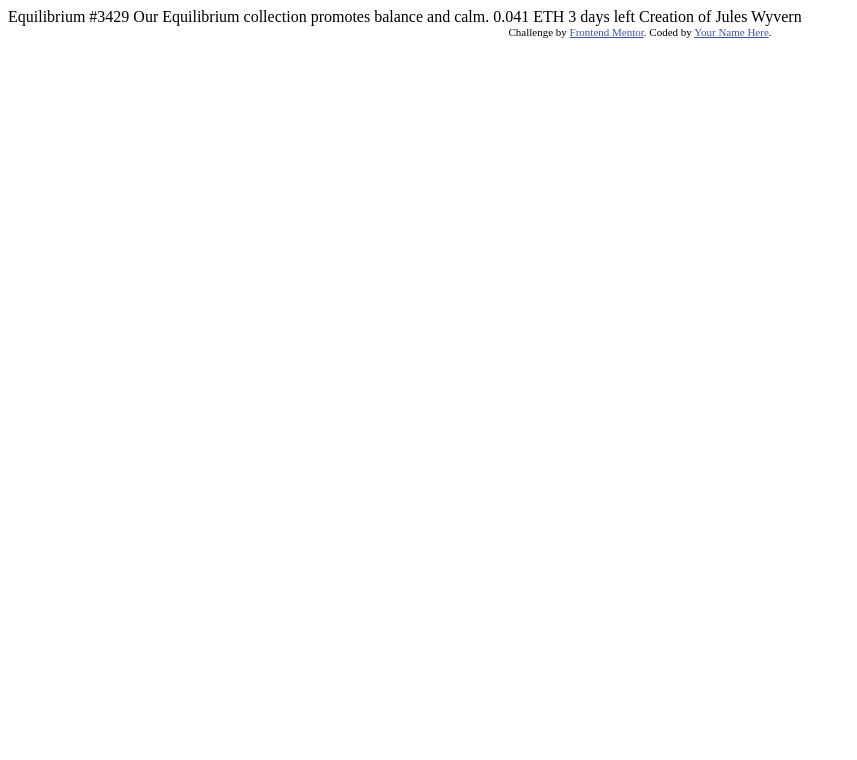
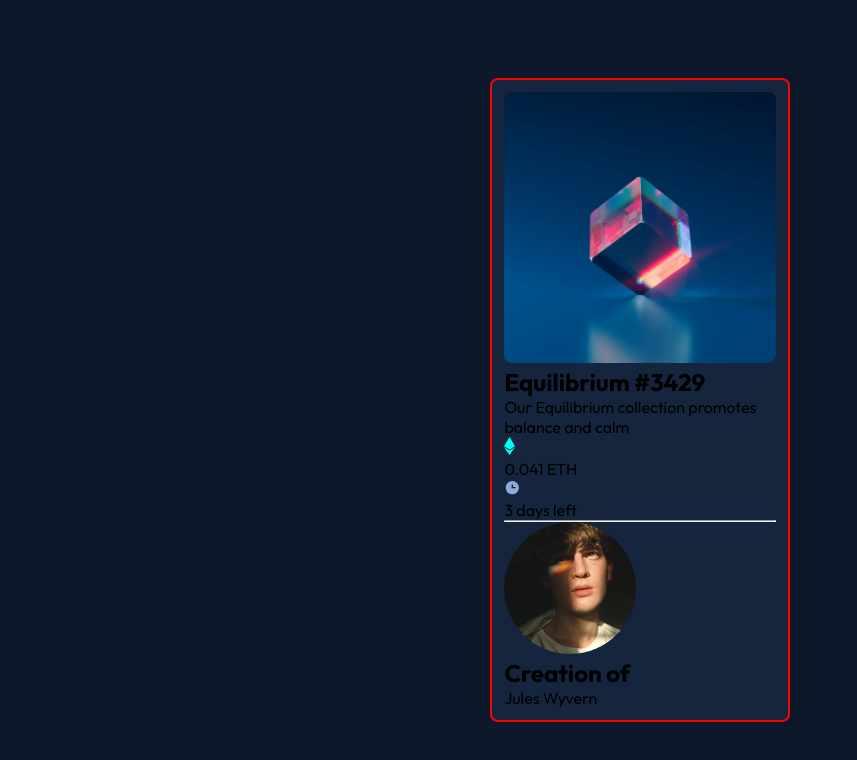
Before and after one commit to hilmi77/Solution-nft-preview-card-component-main-FEM, a plain HTML site: page index.html in a window 1280 px wide. Shown: the whole page, without its empty margins (0-857 px from the left). Drawn offline with Linux system fonts and the light colour scheme.

Commit message:
Card component created

```diff
--- a/index.html
+++ b/index.html
@@ -1,33 +1,66 @@
 <!DOCTYPE html>
 <html lang="en">
   <head>
-  <meta charset="UTF-8">
-  <meta name="viewport" content="width=device-width, initial-scale=1.0"> <!-- displays site properly based on user's device -->
-
-  <link rel="icon" type="image/png" sizes="32x32" href="./images/favicon-32x32.png">
+    <meta charset="UTF-8" />
+    <meta name="viewport" content="width=device-width, initial-scale=1.0" />
+    <!-- displays site properly based on user's device -->
+    <link rel="preconnect" href="https://fonts.googleapis.com" />
+    <link rel="preconnect" href="https://fonts.gstatic.com" crossorigin />
+    <link
+      href="https://fonts.googleapis.com/css2?family=Outfit:wght@100..900&display=swap"
+      rel="stylesheet"
+    />
+    <link
+      rel="icon"
+      type="image/png"
+      sizes="32x32"
+      href="./images/favicon-32x32.png"
+    />
+    <link rel="stylesheet" href="./styles.css" />
 
     <title>Frontend Mentor | NFT preview card component</title>
 
     <!-- Feel free to remove these styles or customise in your own stylesheet 👍 -->
     <style>
-    .attribution { font-size: 11px; text-align: center; }
-    .attribution a { color: hsl(228, 45%, 44%); }
+      .attribution {
+        font-size: 11px;
+        text-align: center;
+      }
+      .attribution a {
+        color: hsl(228, 45%, 44%);
+      }
     </style>
   </head>
   <body>
-
-  Equilibrium #3429
-
-  Our Equilibrium collection promotes balance and calm.
-
-  0.041 ETH
-  3 days left
-
-  Creation of Jules Wyvern
-
-  <div class="attribution">
-    Challenge by <a href="https://www.frontendmentor.io?ref=challenge" target="_blank">Frontend Mentor</a>.
-    Coded by <a href="#">Your Name Here</a>.
+    <main class="card">
+      <section class="content">
+        <img src="./images/image-equilibrium.jpg" alt="equilibrium" class="equilibrium"/>
+        <h1>Equilibrium #3429</h1>
+        <p>Our Equilibrium collection promotes balance and calm</p>
+        <div class="etherium-and-date">
+          <div class="etherium">
+            <img src="./images/icon-ethereum.svg" alt="etherium" />
+            <p class="number">0.041 ETH</p>
           </div>
+          <div class="date">
+            <img src="./images/icon-clock.svg" alt="clock" />
+            <p class="text">3 days left</p>
+          </div>
+        </div>
+        <hr />
+        <div class="owner">
+          <img src="./images/image-avatar.png" alt="avatar" />
+          <div class="owner-info">
+            <h2 class="first_part">Creation of</h2>
+            <p class="name">Jules Wyvern</p>
+          </div>
+      </section>
+    </main>
+    <!-- <div class="attribution">
+      Challenge by
+      <a href="https://www.frontendmentor.io?ref=challenge" target="_blank"
+        >Frontend Mentor</a
+      >. Coded by <a href="#">Your Name Here</a>.
+    </div> -->
   </body>
 </html>
--- /dev/null
+++ b/styles.css
@@ -0,0 +1,31 @@
+* {
+  padding: 0;
+  margin: 0;
+  box-sizing: border-box;
+}
+
+body {
+  font-family: "Outfit", sans-serif;
+  background-color: hsl(217, 54%, 11%);
+  display: grid;
+  place-items: center;
+  height: 100vh;
+}
+
+.card {
+  max-width: 18.7rem;
+  width: 100%;
+  background-color: hsl(216, 50%, 16%);
+  margin-block: auto;
+  border: 2px solid red;
+  border-radius: 0.5rem;
+}
+
+.content {
+  padding: 0.75rem;
+}
+
+.equilibrium {
+  width: 100%;
+  border-radius: 0.5rem;
+}
```
Lines whose indentation alone changed are shown as unchanged.
